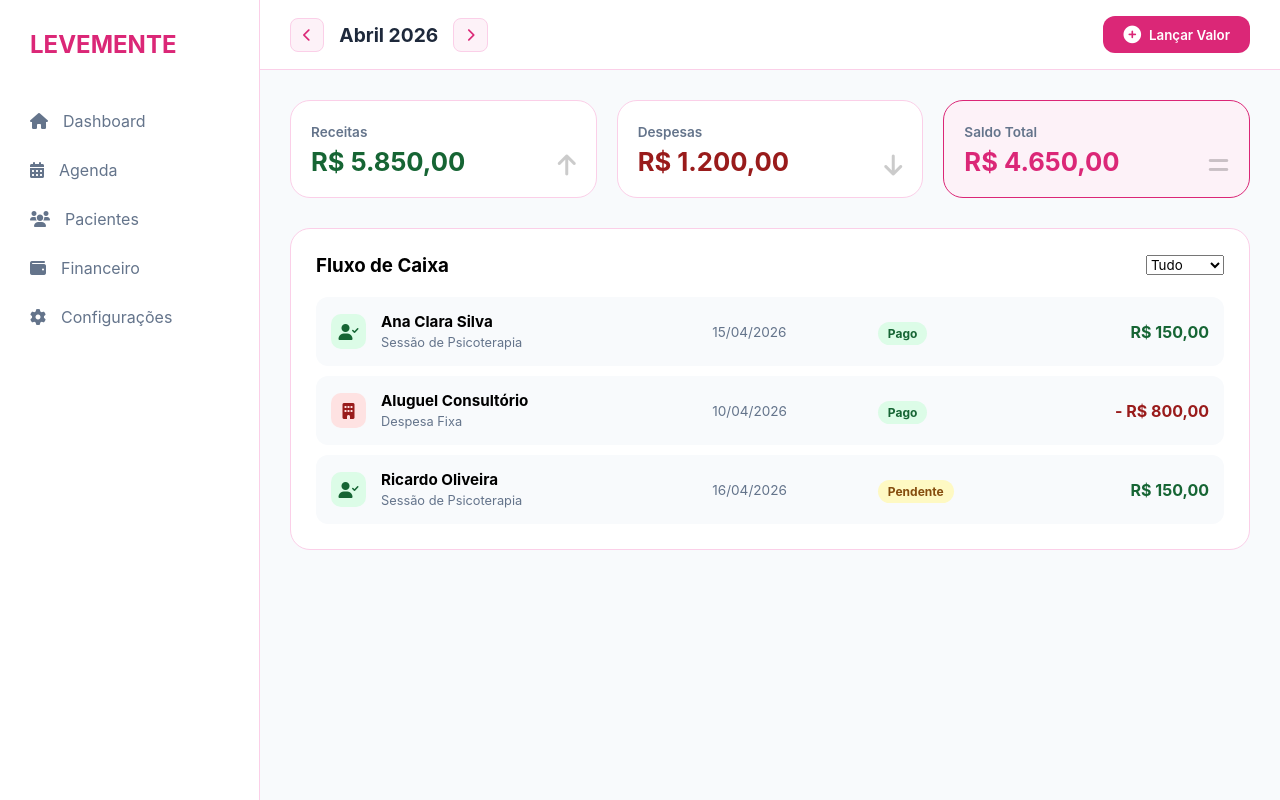
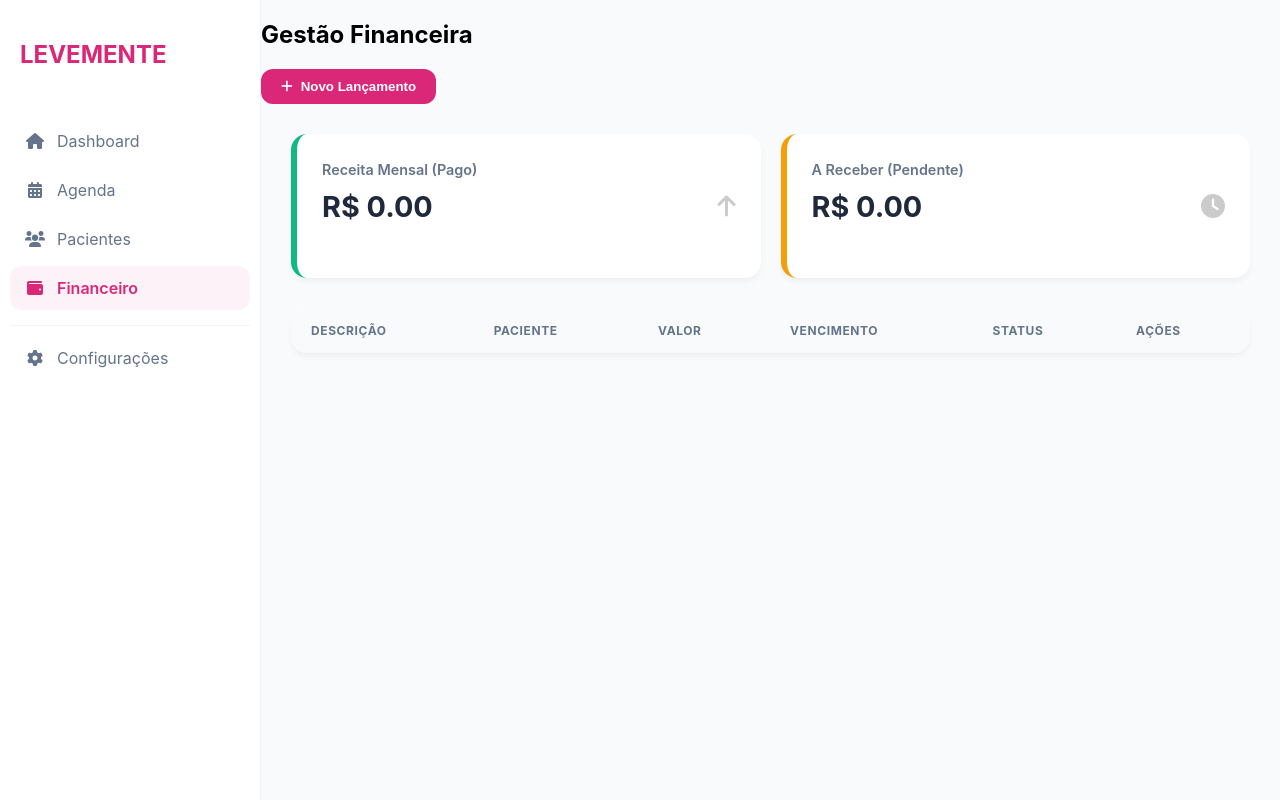
Before and after one commit to Mateus-Campos-Cruz/Levemente, a plain HTML site: page pages/financeiro.html in a window 1280 px wide. Drawn offline with Linux system fonts and the light colour scheme.

Commit message:
Criando lógica de armazenamento de dados local

```diff
--- a/css/financeiro.css
+++ b/css/financeiro.css
@@ -1,180 +1,164 @@
-/* Resumo Financeiro */
-.finance-summary {
+/* Garanta que o body use Flexbox para segurar a sidebar e o main */
+body {
+    display: flex;
+    min-height: 100vh;
+    margin: 0;
+    padding: 0;
+    background-color: #f8fafc;
+    font-family: 'Inter', sans-serif;
+}
+
+/* A Sidebar precisa de largura fixa e não pode encolher */
+.sidebar {
+    width: 260px;
+    min-width: 260px;
+    height: 100vh;
+    background: #fff;
+    border-right: 1px solid #f1f5f9;
+    position: sticky;
+    top: 0;
+}
+
+/* O conteúdo principal ocupa o resto do espaço */
+.main-content {
+    flex-grow: 1;
+    overflow-y: auto;
+}
+
+/* Layout Principal */
+.content-padding {
+    padding: 30px;
+}
+
+/* Grid de Cards Superiores */
+.stats-grid {
     display: grid;
-    grid-template-columns: repeat(auto-fit, minmax(250px, 1fr));
+    grid-template-columns: repeat(auto-fit, minmax(300px, 1fr));
     gap: 20px;
     margin-bottom: 30px;
 }
 
-.mini-card {
-    padding: 20px;
+.stat-card {
+    background: #fff;
+    padding: 25px;
+    border-radius: 16px;
+    box-shadow: 0 4px 6px -1px rgba(0, 0, 0, 0.05);
     position: relative;
-    overflow: hidden;
+    border-left: 6px solid #db2777;
 }
 
-.mini-card span {
-    font-size: 0.85rem;
+.stat-card.income { border-left-color: #10b981; } /* Verde para pago */
+.stat-card.pending { border-left-color: #f59e0b; } /* Amarelo para pendente */
+
+.stat-card span {
+    color: #64748b;
+    font-size: 0.9rem;
     font-weight: 600;
-    color: var(--text-muted);
 }
 
-.mini-card h3 {
-    font-size: 1.6rem;
-    margin-top: 5px;
+.stat-card h3 {
+    font-size: 1.8rem;
+    margin-top: 10px;
+    color: #1e293b;
 }
 
-.mini-card i {
+.stat-card i {
     position: absolute;
-    right: 20px;
-    bottom: 20px;
+    right: 25px;
+    top: 50%;
+    transform: translateY(-50%);
     font-size: 1.5rem;
     opacity: 0.2;
 }
 
-.income h3 { color: #166534; }
-.expense h3 { color: #991b1b; }
-.balance { background: var(--pink-light); border-color: var(--pink-accent); }
-.balance h3 { color: var(--pink-accent); }
-
-/* Lista de Transações */
-.transaction-list {
-    display: flex;
-    flex-direction: column;
-    gap: 10px;
-    margin-top: 20px;
+/* Tabela */
+.table-container {
+    background: #fff;
+    border-radius: 16px;
+    overflow: hidden;
+    box-shadow: 0 4px 6px -1px rgba(0, 0, 0, 0.05);
 }
 
-.transaction-item {
-    display: grid;
-    grid-template-columns: 50px 2fr 1fr 1fr 1fr;
-    align-items: center;
-    padding: 15px;
-    background: var(--bg-main);
-    border-radius: 12px;
-    transition: 0.2s;
+.finance-table {
+    width: 100%;
+    border-collapse: collapse;
 }
 
-.transaction-item:hover {
-    background: var(--white);
-    box-shadow: 0 4px 12px rgba(0,0,0,0.05);
+.finance-table th {
+    background: #f8fafc;
+    padding: 15px 20px;
+    text-align: left;
+    font-size: 0.75rem;
+    color: #64748b;
+    text-transform: uppercase;
+    letter-spacing: 0.05em;
 }
 
-.t-icon {
-    width: 35px;
-    height: 35px;
-    border-radius: 10px;
-    display: flex;
-    align-items: center;
-    justify-content: center;
+.finance-table td {
+    padding: 18px 20px;
+    border-bottom: 1px solid #f1f5f9;
+    font-size: 0.9rem;
 }
 
-.in .t-icon { background: #dcfce7; color: #166534; }
-.out .t-icon { background: #fee2e2; color: #991b1b; }
-
-.t-details strong { display: block; font-size: 0.95rem; }
-.t-details span { font-size: 0.8rem; color: var(--text-muted); }
-
-.t-date { font-size: 0.85rem; color: var(--text-muted); }
-
-.t-value {
-    font-weight: 700;
-    text-align: right;
-}
-
-.in .t-value { color: #166534; }
-.out .t-value { color: #991b1b; }
-
-/* Badges de Status */
-.badge {
-    padding: 4px 10px;
+/* Status Tags */
+.status-tag {
+    padding: 6px 12px;
     border-radius: 20px;
     font-size: 0.75rem;
     font-weight: 700;
 }
 
-.badge.paid { background: #dcfce7; color: #166534; }
-.badge.pending { background: #fef9c3; color: #854d0e; }
+.status-tag.pago { background: #dcfce7; color: #15803d; }
+.status-tag.pendente { background: #fef3c7; color: #b45309; }
 
+/* MODAL (O que estava faltando na imagem) */
+.modal {
+    display: none;
+    position: fixed;
+    z-index: 9999;
+    left: 0;
+    top: 0;
+    width: 100%;
+    height: 100%;
+    background: rgba(0,0,0,0.5);
+    backdrop-filter: blur(4px);
+}
 
-/* Estilização da Barra Superior (Top Bar) */
-.top-bar {
+.modal-content {
+    background: #fff;
+    width: 90%;
+    max-width: 500px;
+    margin: 5% auto;
+    border-radius: 20px;
+    overflow: hidden;
+    animation: slideUp 0.3s ease;
+}
+
+@keyframes slideUp {
+    from { transform: translateY(20px); opacity: 0; }
+    to { transform: translateY(0); opacity: 1; }
+}
+
+.modal-header {
+    padding: 20px;
+    border-bottom: 1px solid #f1f5f9;
     display: flex;
     justify-content: space-between;
-    align-items: center;
-    padding: 15px 30px;
-    background: #ffffff;
-    border-bottom: 1px solid #fbcfe8; /* var(--pink-border) */
 }
 
-/* Container do Mês/Ano */
-.finance-period {
-    display: flex;
-    align-items: center;
-    gap: 15px;
+.modal-form { padding: 20px; }
+.form-group { margin-bottom: 15px; display: flex; flex-direction: column; }
+.form-group label { margin-bottom: 5px; font-weight: 600; font-size: 0.85rem; }
+.form-group input, .form-select {
+    padding: 10px;
+    border: 1px solid #e2e8f0;
+    border-radius: 8px;
 }
 
-.finance-period strong {
-    font-size: 1.2rem;
-    color: #1e293b; /* var(--text-main) */
+.modal-footer {
+    padding: 20px;
+    display: flex;
+    justify-content: flex-end;
+    gap: 10px;
+    border-top: 1px solid #f1f5f9;
 }
-
-/* Botões de Seta (< >) */
-.btn-nav {
-    background: #fdf2f8; /* var(--pink-light) */
-    border: 1px solid #fbcfe8;
-    color: #db2777; /* var(--pink-accent) */
-    padding: 8px 12px;
-    border-radius: 8px;
-    cursor: pointer;
-    transition: all 0.3s ease;
-}
-
-.btn-nav:hover {
-    background: #db2777;
-    color: #ffffff;
-}
-
-/* Botão Lançar Valor (O da direita) */
-.btn-primary {
-    background: #db2777; /* var(--pink-accent) */
-    color: #ffffff;
-    border: none;
-    padding: 10px 20px;
-    border-radius: 12px;
-    font-weight: 600;
-    display: flex;
-    align-items: center;
-    gap: 8px;
-    cursor: pointer;
-    transition: transform 0.2s, background 0.3s;
-}
-
-.btn-primary:hover {
-    background: #be185d; /* var(--pink-hover) */
-    transform: translateY(-2px);
-}
-
-.btn-primary i {
-    font-size: 1.1rem;
-}
-
-
-
-/* Responsividade Mobile First */
-@media (max-width: 768px) {
-    .transaction-item {
-        grid-template-columns: 50px 1fr 1fr;
-        grid-template-areas:
-            "icon details value"
-            "icon status date";
-        gap: 5px 15px;
-    }
-
-    .t-icon { grid-area: icon; }
-    .t-details { grid-area: details; }
-    .t-value { grid-area: value; }
-    .t-status { grid-area: status; }
-    .t-date { grid-area: date; text-align: right; }
-
-    .finance-period strong { font-size: 1rem; }
-}
--- a/css/global.css
+++ b/css/global.css
@@ -28,3 +28,32 @@ body { font-family: 'Inter', sans-serif; background: var(--bg-main); margin: 0;
 }
 
 .btn-primary:hover { background: #be185d; transform: translateY(-1px); }
+
+.sidebar-nav {
+    display: flex;
+    flex-direction: column;
+    padding: 10px;
+}
+
+.sidebar-nav a {
+    text-decoration: none;
+    color: #64748b;
+    padding: 12px 15px;
+    border-radius: 12px;
+    margin-bottom: 5px;
+    display: flex;
+    align-items: center;
+    gap: 12px;
+    transition: all 0.3s ease;
+}
+
+.sidebar-nav a:hover, .sidebar-nav a.active {
+    background: #fdf2f8;
+    color: #db2777;
+    font-weight: 600;
+}
+
+.sidebar-nav i {
+    width: 20px;
+    text-align: center;
+}
--- a/js/components.js
+++ b/js/components.js
@@ -1,24 +1,35 @@
 // js/components.js
 document.addEventListener("DOMContentLoaded", function() {
-    const sidebarHTML = `
-        <div class="sidebar-header"><h2>LEVEMENTE</h2></div>
-        <nav class="sidebar-nav">
-            <a href="/index.html" id="nav-home"><i class="fas fa-home"></i> <span>Dashboard</span></a>
-            <a href="/pages/agenda.html" id="nav-agenda"><i class="fas fa-calendar-alt"></i> <span>Agenda</span></a>
-            <a href="/pages/pacientes.html" id="nav-pacientes"><i class="fas fa-users"></i> <span>Pacientes</span></a>
-            <a href="/pages/financeiro.html" id="nav-financeiro"><i class="fas fa-wallet"></i> <span>Financeiro</span></a>
-            <a href="/pages/configuracoes.html" id="nav-config"><i class="fas fa-cog"></i> <span>Configurações</span></a>
-        </nav>
-    `;
+    const sidebar = document.getElementById('sidebar-component');
+    if (sidebar) {
+        // Pega o nome do arquivo atual (ex: financeiro.html)
+        const currentPage = window.location.pathname.split("/").pop();
 
-    const sidebarElement = document.getElementById("sidebar-component");
-    if (sidebarElement) {
-        sidebarElement.innerHTML = sidebarHTML;
+        // Função auxiliar para verificar se é o link atual
+        const isActive = (pageName) => currentPage === pageName ? 'active' : '';
 
-        // Lógica para marcar o link ativo baseado na URL
-        const currentPath = window.location.pathname;
-        if (currentPath.includes("agenda")) document.getElementById("nav-agenda").classList.add("active");
-        else if (currentPath.includes("pacientes")) document.getElementById("nav-pacientes").classList.add("active");
-        // ... repetir para os outros
+        sidebar.innerHTML = `
+            <div class="sidebar-logo">
+                <h1 style="color: #db2777; padding: 20px; font-size: 1.5rem;">LEVEMENTE</h1>
+            </div>
+            <nav class="sidebar-nav">
+                <a href="dashboard.html" class="${isActive('dashboard.html')}">
+                    <i class="fas fa-home"></i> Dashboard
+                </a>
+                <a href="agenda.html" class="${isActive('agenda.html')}">
+                    <i class="fas fa-calendar-alt"></i> Agenda
+                </a>
+                <a href="pacientes.html" class="${isActive('pacientes.html')}">
+                    <i class="fas fa-users"></i> Pacientes
+                </a>
+                <a href="financeiro.html" class="${isActive('financeiro.html')}">
+                    <i class="fas fa-wallet"></i> Financeiro
+                </a>
+                <hr style="border: 0; border-top: 1px solid #f1f5f9; margin: 10px 0;">
+                <a href="configuracoes.html" class="${isActive('configuracoes.html')}">
+                    <i class="fas fa-cog"></i> Configurações
+                </a>
+            </nav>
+        `;
     }
 });
--- /dev/null
+++ b/js/financeiro.js
@@ -0,0 +1,93 @@
+// js/financeiro.js
+
+// --- FUNÇÕES DE NAVEGAÇÃO (MODAL) ---
+function openModal(modalId) {
+    const modal = document.getElementById(modalId);
+    if (modal) {
+        modal.style.display = "block";
+    }
+}
+
+function closeModal(modalId) {
+    const modal = document.getElementById(modalId);
+    if (modal) {
+        modal.style.display = "none";
+    }
+}
+
+// Fechar ao clicar fora da área branca
+window.addEventListener('click', (event) => {
+    if (event.target.classList.contains('modal')) {
+        event.target.style.display = "none";
+    }
+});
+
+
+document.addEventListener("DOMContentLoaded", () => {
+    carregarLancamentos();
+    configurarFormFinanceiro();
+});
+
+function configurarFormFinanceiro() {
+    const form = document.getElementById('formFinanceiro');
+    if (!form) return;
+
+    form.addEventListener('submit', (e) => {
+        e.preventDefault();
+        const data = new FormData(form);
+
+        const lancamento = {
+            id: Date.now(),
+            descricao: data.get('descricao'),
+            valor: parseFloat(data.get('valor')),
+            status: data.get('status'),
+            data: new Date().toLocaleDateString('pt-BR')
+        };
+
+        salvarLancamento(lancamento);
+        adicionarLinhaFinanceira(lancamento);
+        atualizarResumo();
+        closeModal('modalLancamento');
+        form.reset();
+    });
+}
+
+function salvarLancamento(obj) {
+    const lista = JSON.parse(localStorage.getItem('levemente_financeiro')) || [];
+    lista.push(obj);
+    localStorage.setItem('levemente_financeiro', JSON.stringify(lista));
+}
+
+function carregarLancamentos() {
+    const lista = JSON.parse(localStorage.getItem('levemente_financeiro')) || [];
+    lista.forEach(item => adicionarLinhaFinanceira(item));
+    atualizarResumo();
+}
+
+function adicionarLinhaFinanceira(item) {
+    const tabela = document.getElementById('tabelaFinanceira');
+    const tr = document.createElement('tr');
+    tr.innerHTML = `
+        <td>${item.descricao}</td>
+        <td>Particular</td>
+        <td>R$ ${item.valor.toFixed(2)}</td>
+        <td>${item.data}</td>
+        <td><span class="status-tag ${item.status}">${item.status.toUpperCase()}</span></td>
+        <td><button class="btn-icon" onclick="excluirLancamento(${item.id})"><i class="fas fa-trash"></i></button></td>
+    `;
+    tabela.prepend(tr);
+}
+
+function atualizarResumo() {
+    const lista = JSON.parse(localStorage.getItem('levemente_financeiro')) || [];
+    let pago = 0;
+    let pendente = 0;
+
+    lista.forEach(item => {
+        if (item.status === 'pago') pago += item.valor;
+        else pendente += item.valor;
+    });
+
+    document.getElementById('receita-total').innerText = `R$ ${pago.toFixed(2)}`;
+    document.getElementById('pendente-total').innerText = `R$ ${pendente.toFixed(2)}`;
+}
--- a/pages/financeiro.html
+++ b/pages/financeiro.html
@@ -4,95 +4,87 @@
     <meta charset="UTF-8">
     <meta name="viewport" content="width=device-width, initial-scale=1.0">
     <title>LEVEMENTE | Financeiro</title>
-    <link rel="stylesheet" href="/css/dashboard.css">
-    <link rel="stylesheet" href="/css/financeiro.css">
+    <link rel="stylesheet" href="../css/global.css">
+    <link rel="stylesheet" href="../css/financeiro.css">
     <link rel="stylesheet" href="https://cdnjs.cloudflare.com/ajax/libs/font-awesome/6.0.0/css/all.min.css">
 </head>
 <body>
-
     <aside class="sidebar" id="sidebar-component"></aside>
 
     <main class="main-content">
         <header class="top-bar">
-            <button id="menu-toggle" class="menu-btn"><i class="fas fa-bars"></i></button>
-            <div class="finance-period">
-                <button class="btn-nav"><i class="fas fa-chevron-left"></i></button>
-                <strong>Abril 2026</strong>
-                <button class="btn-nav"><i class="fas fa-chevron-right"></i></button>
-            </div>
-            <button class="btn-primary" onclick="openModal('newTransaction')">
-                <i class="fas fa-plus-circle"></i> <span>Lançar Valor</span>
+            <h2>Gestão Financeira</h2>
+            <button class="btn-primary" onclick="openModal('modalLancamento')">
+                <i class="fas fa-plus"></i> Novo Lançamento
             </button>
         </header>
 
         <section class="content-padding">
-            <div class="finance-summary">
-                <div class="card mini-card income">
-                    <span>Receitas</span>
-                    <h3>R$ 5.850,00</h3>
+            <div class="stats-grid">
+                <div class="stat-card income">
+                    <span>Receita Mensal (Pago)</span>
+                    <h3 id="receita-total">R$ 0,00</h3>
                     <i class="fas fa-arrow-up"></i>
                 </div>
-                <div class="card mini-card expense">
-                    <span>Despesas</span>
-                    <h3>R$ 1.200,00</h3>
-                    <i class="fas fa-arrow-down"></i>
-                </div>
-                <div class="card mini-card balance">
-                    <span>Saldo Total</span>
-                    <h3>R$ 4.650,00</h3>
-                    <i class="fas fa-equals"></i>
+                <div class="stat-card pending">
+                    <span>A Receber (Pendente)</span>
+                    <h3 id="pendente-total">R$ 0,00</h3>
+                    <i class="fas fa-clock"></i>
                 </div>
             </div>
 
-            <div class="card transaction-card">
-                <div class="card-header">
-                    <h3>Fluxo de Caixa</h3>
-                    <div class="filters">
-                        <select id="filter-type">
-                            <option value="all">Tudo</option>
-                            <option value="in">Entradas</option>
-                            <option value="out">Saídas</option>
+            <div class="card table-container">
+                <table class="finance-table">
+                    <thead>
+                        <tr>
+                            <th>Descrição</th>
+                            <th>Paciente</th>
+                            <th>Valor</th>
+                            <th>Vencimento</th>
+                            <th>Status</th>
+                            <th>Ações</th>
+                        </tr>
+                    </thead>
+                    <tbody id="tabelaFinanceira">
+                        </tbody>
+                </table>
+            </div>
+        </section>
+    </main>
+
+    <div id="modalLancamento" class="modal">
+        <div class="modal-content">
+            <div class="modal-header">
+                <h3><i class="fas fa-file-invoice-dollar"></i> Novo Lançamento</h3>
+                <button class="close-btn" onclick="closeModal('modalLancamento')">&times;</button>
+            </div>
+            <form id="formFinanceiro" class="modal-form">
+                <div class="form-group">
+                    <label>Descrição</label>
+                    <input type="text" name="descricao" placeholder="Ex: Sessão Semanal" required>
+                </div>
+                <div class="form-row">
+                    <div class="form-group">
+                        <label>Valor (R$)</label>
+                        <input type="number" step="0.01" name="valor" required>
+                    </div>
+                    <div class="form-group">
+                        <label>Status</label>
+                        <select name="status" class="form-select">
+                            <option value="pago">Pago</option>
+                            <option value="pendente">Pendente</option>
                         </select>
                     </div>
                 </div>
+                <div class="modal-footer">
+                    <button type="button" class="btn-secondary" onclick="closeModal('modalLancamento')">Cancelar</button>
+                    <button type="submit" class="btn-primary">Salvar</button>
+                </div>
+            </form>
+        </div>
+    </div>
 
-                <div class="transaction-list">
-                    <div class="transaction-item in">
-                        <div class="t-icon"><i class="fas fa-user-check"></i></div>
-                        <div class="t-details">
-                            <strong>Ana Clara Silva</strong>
-                            <span>Sessão de Psicoterapia</span>
-                        </div>
-                        <div class="t-date">15/04/2026</div>
-                        <div class="t-status"><span class="badge paid">Pago</span></div>
-                        <div class="t-value">R$ 150,00</div>
-                    </div>
-
-                    <div class="transaction-item out">
-                        <div class="t-icon"><i class="fas fa-building"></i></div>
-                        <div class="t-details">
-                            <strong>Aluguel Consultório</strong>
-                            <span>Despesa Fixa</span>
-                        </div>
-                        <div class="t-date">10/04/2026</div>
-                        <div class="t-status"><span class="badge paid">Pago</span></div>
-                        <div class="t-value">- R$ 800,00</div>
-                    </div>
-
-                    <div class="transaction-item in">
-                        <div class="t-icon"><i class="fas fa-user-check"></i></div>
-                        <div class="t-details">
-                            <strong>Ricardo Oliveira</strong>
-                            <span>Sessão de Psicoterapia</span>
-                        </div>
-                        <div class="t-date">16/04/2026</div>
-                        <div class="t-status"><span class="badge pending">Pendente</span></div>
-                        <div class="t-value">R$ 150,00</div>
-                    </div>
-                </div>
-            </div>
-        </section>
-    </main>
     <script src="../js/components.js"></script>
+    <script src="../js/financeiro.js"></script>
 </body>
 </html>
```
Also changed, not shown: js/pacientes.js (+135 -23 lines).
